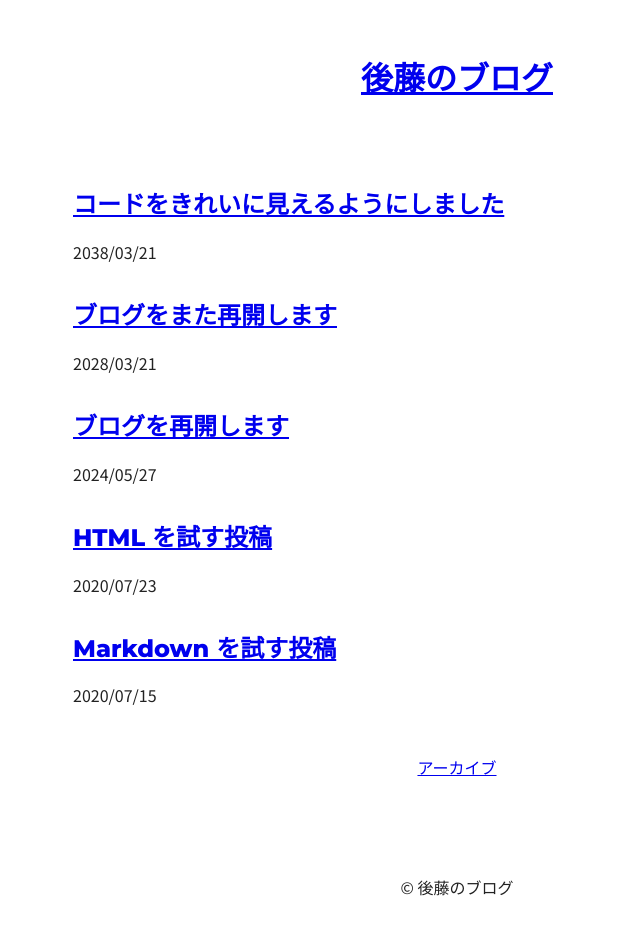
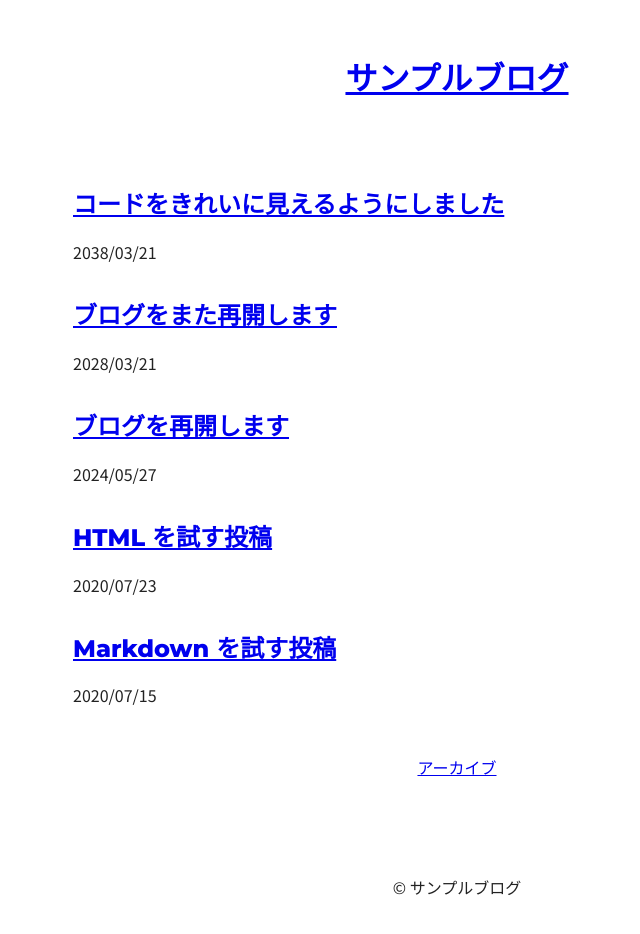
Before and after one commit to gh640/nextjs-blog-example-ja, a Next.js app: page / in a window 1280 px wide. Shown: the top 934 px of the page, without its empty margins (183-823 px from the left). Built offline with nearby package versions, Linux system fonts and the light colour scheme.

Commit message:
Issue #173: ブログ名を `サンプルブログ` に変更。

```diff
--- a/components/Layout.js
+++ b/components/Layout.js
@@ -3,7 +3,7 @@ import Link from "next/link"
 
 const Layout = (props) => {
   const { title, children } = props
-  const siteTitle = "後藤のブログ"
+  const siteTitle = "サンプルブログ"
 
   return (
     <div className="page">
```
Also changed, not shown: 1 other file (tests, documents, lock files or other folders).
